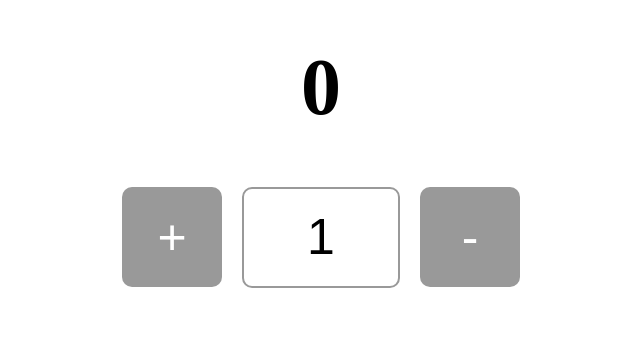
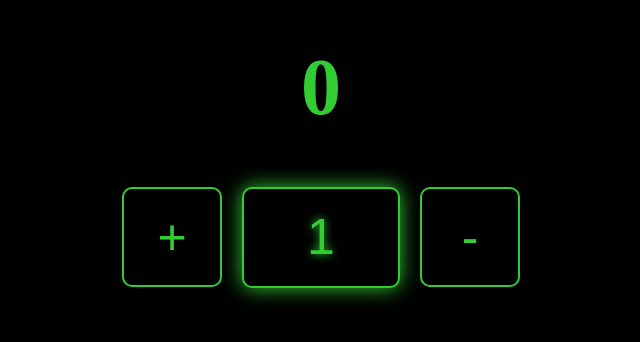
Before and after one commit to tylerpierson/project-1-assessment, a plain HTML site: page index.html in a window 1280 px wide. Shown: the part 270-612 px from the top of the page, without its empty margins (327-967 px from the left). Drawn offline with Linux system fonts and the light colour scheme.

Commit message:
Styling changes

```diff
--- a/css/main.css
+++ b/css/main.css
@@ -6,6 +6,8 @@ body {
     box-sizing: border-box;
     width: 100%;
     height: 100vh;
+    background-color: black;
+    color: limegreen;
 }
 
 .main-container {
@@ -30,26 +32,37 @@ input[type=submit] {
     width: 10rem;
     margin: 0 2rem;
     border-radius: 1rem;
-    border: none;
+    border: .2rem solid limegreen;
     font-size: 5rem;
-    color: white;
-    background-color: rgb(153,153,153);
+    color: limegreen;
+    background-color: black;
     transition: .3s ease;
 }
 
 input[type=submit]:hover {
     cursor: pointer;
-    background-color: white;
-    border: .15rem solid rgb(153,153,153);
-    color: rgb(153,153,153);
+    background-color: limegreen;
+    border: none;
+    color: black;
     transition: .3s ease;
+    box-shadow: 0 0 2rem limegreen;
 }
 
 input[type=text] {
     height: 9.5rem;
     width: 15rem;
     border-radius: 1rem;
-    border: .2rem solid rgb(153,153,153);
+    border: .2rem solid limegreen;
+    box-shadow: 0 0 2rem limegreen;
     font-size: 5rem;
     text-align: center;
+    background-color: black;
+    color: limegreen;
+    text-shadow: 0 0 1rem limegreen;
 }
+
+input[type=text]:focus {
+    outline: none;
+    background-color: limegreen;
+    color: black;
+}
--- a/js/main.js
+++ b/js/main.js
@@ -12,7 +12,7 @@ addBtn.addEventListener('click', function(){
     counter.innerHTML = countDisplay
 
     if(countDisplay >= 0) {
-        counter.style.color = 'black'
+        counter.style.color = 'limegreen'
     }
 })
 
@@ -24,6 +24,6 @@ subBtn.addEventListener('click', function(){
     if(countDisplay < 0) {
         counter.style.color = 'red'
     } else {
-        counter.style.color = 'black'
+        counter.style.color = 'limegreen'
     }
 })
```
